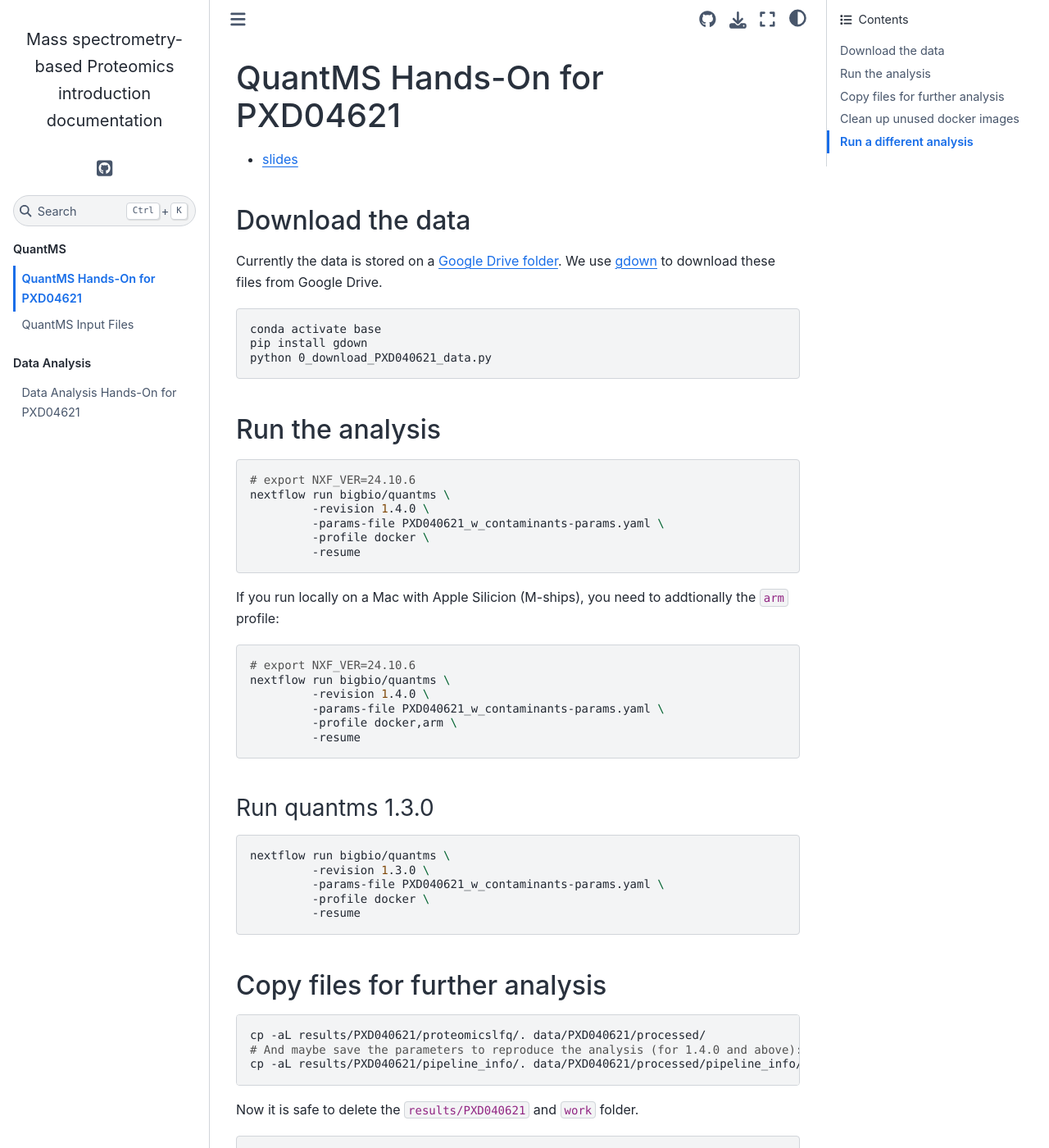
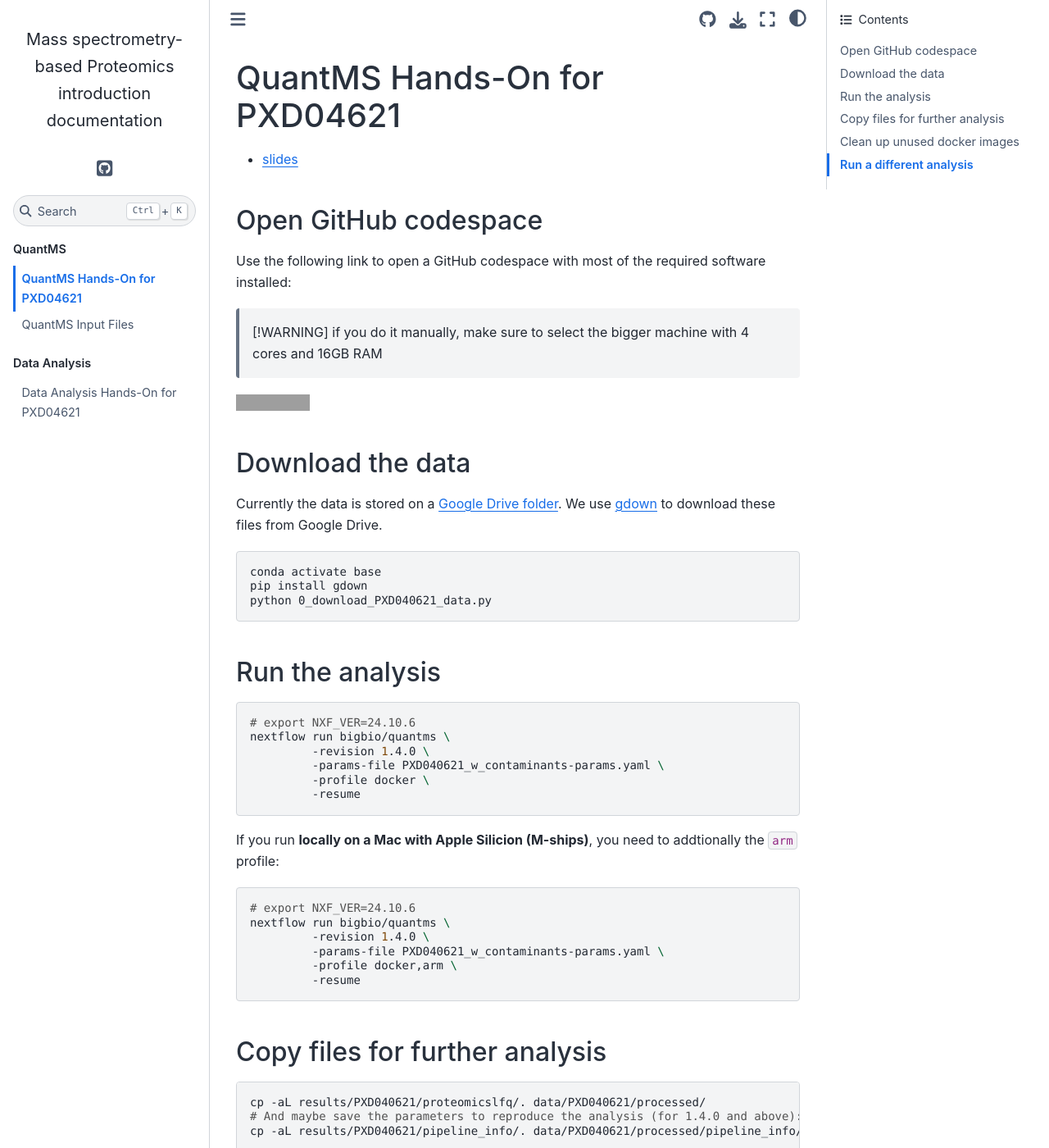
Before and after one commit to biosustain/dsp_course_proteomics_intro, a Sphinx documentation site: the page built from docs/instructions_quantms_PXD04621.md, in a window 1280 px wide and 1400 px high. Shown: the whole window at 82% size. Built offline with Sphinx 7.4.7 and the Sphinx Book theme 1.1.4, drawn with Linux system fonts in a browser that asks for light colours; pages that are not in the unit, such as notebooks, are missing from menus; comment, search, counter and statistics services are not loaded; grey boxes are pictures that could not be loaded.

Commit message:
:memo: add badge and clear up instruction

````diff
--- a/docs/instructions_quantms_PXD04621.md
+++ b/docs/instructions_quantms_PXD04621.md
@@ -1,6 +1,15 @@
 # QuantMS Hands-On for PXD04621
 
 - [slides](slides/quantms_and_data_analysis.pdf)
+
+## Open GitHub codespace
+
+Use the following link to open a GitHub codespace with most of the required software installed:
+
+> [!WARNING]
+> if you do it manually, make sure to select the bigger machine with 4 cores and 16GB RAM
+
+[![Open in Codespace deeplink](https://github.com/codespaces/badge.svg)](https://github.com/codespaces/new?hide_repo_select=true&ref=main&repo=949944579&skip_quickstart=true&machine=standardLinux32gb&devcontainer_path=.devcontainer%2Fdevcontainer.json&geo=EuropeWest)
 
 ## Download the data
 
@@ -25,7 +34,7 @@
          -resume
 ```
 
-If you run locally on a Mac with Apple Silicion (M-ships), you need to addtionally the `arm` profile:
+If you run **locally on a Mac with Apple Silicion (M-ships)**, you need to addtionally the `arm` profile:
 
 ```bash
 # export NXF_VER=24.10.6
@@ -33,16 +42,6 @@
          -revision 1.4.0 \
          -params-file PXD040621_w_contaminants-params.yaml \
          -profile docker,arm \
-         -resume
-```
-
-### Run quantms 1.3.0
-
-```bash
-nextflow run bigbio/quantms \
-         -revision 1.3.0 \
-         -params-file PXD040621_w_contaminants-params.yaml \
-         -profile docker \
          -resume
 ```
 
````
